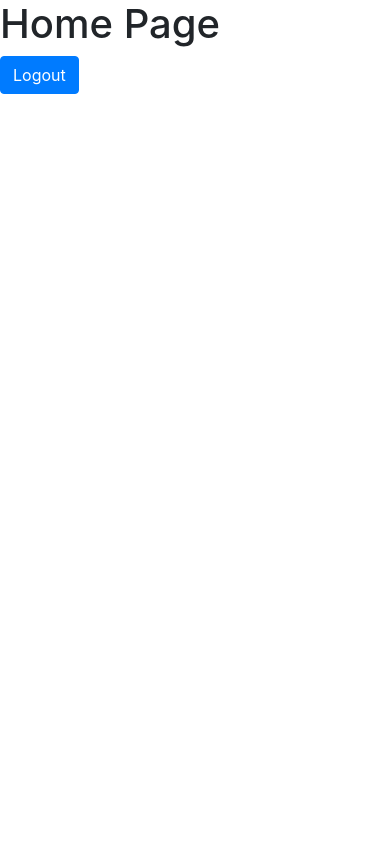
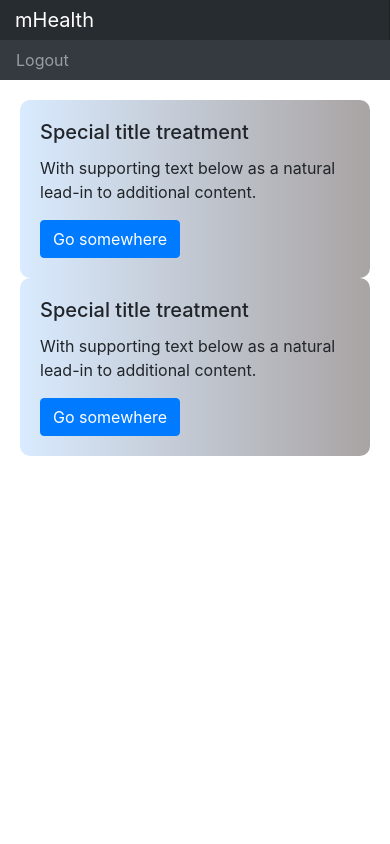
Before and after one commit to sakethwithanh/mHealth-frontend, a Django app: page /home/ in a window 390 px wide. Run offline with Django 4.2, Linux system fonts and the light colour scheme.

Commit message:
home commit

```diff
--- a/mHealth/templates/home.html
+++ b/mHealth/templates/home.html
@@ -1,6 +1,150 @@
 <!doctype html>
 <html lang="en">
-  <head>
+  <style media="screen">
+    html, body {
+      height: 100%;
+      margin: 0;
+      padding: 0;
+    }
+
+    body {
+      font-size: .875rem;
+    }
+
+    .feather {
+      width: 16px;
+      height: 16px;
+      vertical-align: text-bottom;
+    }
+
+    /*
+     * Sidebar
+     */
+
+    .sidebar {
+      position: fixed;
+      top: 0;
+      bottom: 0;
+      left: 0;
+      z-index: 100; /* Behind the navbar */
+      padding: 0;
+      box-shadow: inset -1px 0 0 rgba(0, 0, 0, .1);
+    }
+
+    .sidebar-sticky {
+      position: -webkit-sticky;
+      position: sticky;
+      top: 48px; /* Height of navbar */
+      height: calc(100vh - 48px);
+      padding-top: .5rem;
+      overflow-x: hidden;
+      overflow-y: auto; /* Scrollable contents if viewport is shorter than content. */
+    }
+
+    .sidebar .nav-link {
+      font-weight: 500;
+      color: #333;
+    }
+
+    .sidebar .nav-link .feather {
+      margin-right: 4px;
+      color: #999;
+    }
+
+    .sidebar .nav-link.active {
+      color: #007bff;
+    }
+
+    .sidebar .nav-link:hover .feather,
+    .sidebar .nav-link.active .feather {
+      color: inherit;
+    }
+
+    .sidebar-heading {
+      font-size: .75rem;
+      text-transform: uppercase;
+    }
+
+    /*
+     * Navbar
+     */
+
+    .navbar-brand {
+      padding-top: .75rem;
+      padding-bottom: .75rem;
+      font-size: 1rem;
+      background-color: rgba(0, 0, 0, .25);
+      box-shadow: inset -1px 0 0 rgba(0, 0, 0, .25);
+    }
+
+    .navbar .form-control {
+      padding: .75rem 1rem;
+      border-width: 0;
+      border-radius: 0;
+    }
+
+    .form-control-dark {
+      color: #fff;
+      background-color: rgba(255, 255, 255, .1);
+      border-color: rgba(255, 255, 255, .1);
+    }
+
+    .form-control-dark:focus {
+      border-color: transparent;
+      box-shadow: 0 0 0 3px rgba(255, 255, 255, .25);
+    }
+
+    /*
+     * Utilities
+     */
+
+    .border-top { border-top: 1px solid #e5e5e5; }
+    .border-bottom { border-bottom: 1px solid #e5e5e5; }
+    .custom-box {
+      padding: 20px;
+
+
+    }
+    .c-box {
+      padding: 20px;
+      border-radius: 10px;
+      background: linear-gradient(to right,  #d9ebff, #70676799);
+    }
+
+
+  </style>
+  <body>
+    <title>Home Page</title>
+    <nav class="navbar navbar-dark sticky-top bg-dark flex-md-nowrap p-0">
+      <a class="navbar-brand col-sm-3 col-md-2 mr-0" href="#">mHealth</a>
+      <ul class="navbar-nav px-3">
+        <li class="nav-item text-nowrap">
+          <a href="{% url 'logout' %}" class="nav-link">Logout</a>
+        </li>
+      </ul>
+    </nav>
+
+    <div class="row custom-box" >
+      <div class="col-sm-6">
+        <div class="">
+          <div class="card-body c-box">
+            <h5 class="card-title">Special title treatment</h5>
+            <p class="card-text">With supporting text below as a natural lead-in to additional content.</p>
+            <a href="#" class="btn btn-primary">Go somewhere</a>
+          </div>
+        </div>
+      </div>
+      <div class="col-sm-6">
+        <div class="">
+          <div class="card-body c-box">
+            <h5 class="card-title">Special title treatment</h5>
+            <p class="card-text">With supporting text below as a natural lead-in to additional content.</p>
+            <a href="#" class="btn btn-primary">Go somewhere</a>
+          </div>
+        </div>
+      </div>
+    </div>
+
     <!-- Required meta tags -->
     <meta charset="utf-8">
     <meta name="viewport" content="width=device-width, initial-scale=1, shrink-to-fit=no">
@@ -9,15 +153,5 @@
     <link rel="stylesheet" href="https://cdn.jsdelivr.net/npm/bootstrap@4.3.1/dist/css/bootstrap.min.css" integrity="sha384-ggOyR0iXCbMQv3Xipma34MD+dH/1fQ784/j6cY/iJTQUOhcWr7x9JvoRxT2MZw1T" crossorigin="anonymous">
 
     <title>Home Page</title>
-  </head>
-  <body>
-    <h1>Home Page</h1>
-    <a href="{% url 'logout' %}" class="btn btn-primary">Logout</a>
-
-    <!-- Optional JavaScript -->
-    <!-- jQuery first, then Popper.js, then Bootstrap JS -->
-    <script src="https://code.jquery.com/jquery-3.3.1.slim.min.js" integrity="sha384-q8i/X+965DzO0rT7abK41JStQIAqVgRVzpbzo5smXKp4YfRvH+8abtTE1Pi6jizo" crossorigin="anonymous"></script>
-    <script src="https://cdn.jsdelivr.net/npm/popper.js@1.14.7/dist/umd/popper.min.js" integrity="sha384-UO2eT0CpHqdSJQ6hJty5KVphtPhzWj9WO1clHTMGa3JDZwrnQq4sF86dIHNDz0W1" crossorigin="anonymous"></script>
-    <script src="https://cdn.jsdelivr.net/npm/bootstrap@4.3.1/dist/js/bootstrap.min.js" integrity="sha384-JjSmVgyd0p3pXB1rRibZUAYoIIy6OrQ6VrjIEaFf/nJGzIxFDsf4x0xIM+B07jRM" crossorigin="anonymous"></script>
   </body>
 </html>
```
